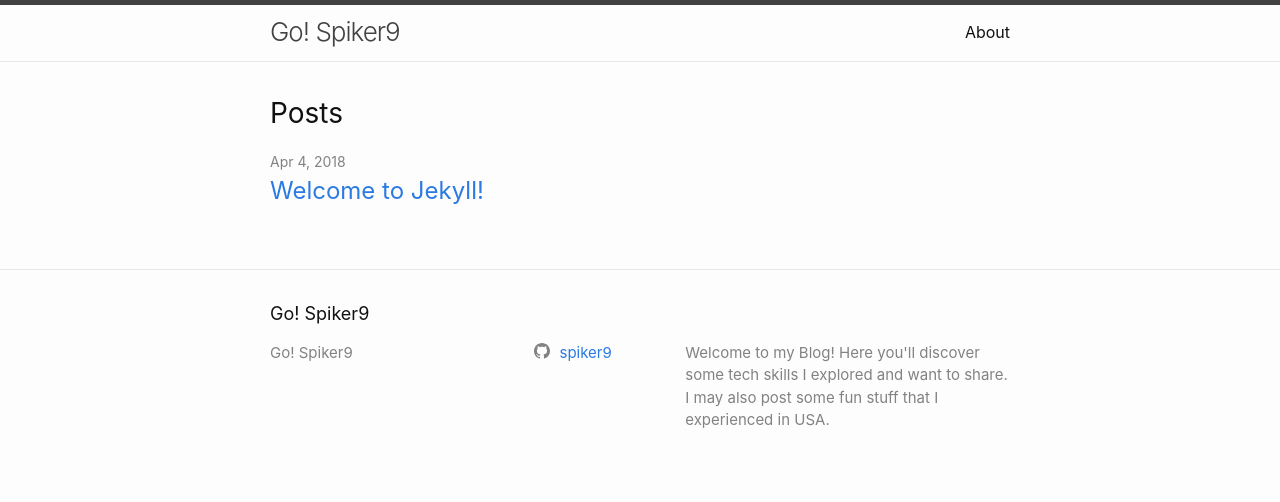
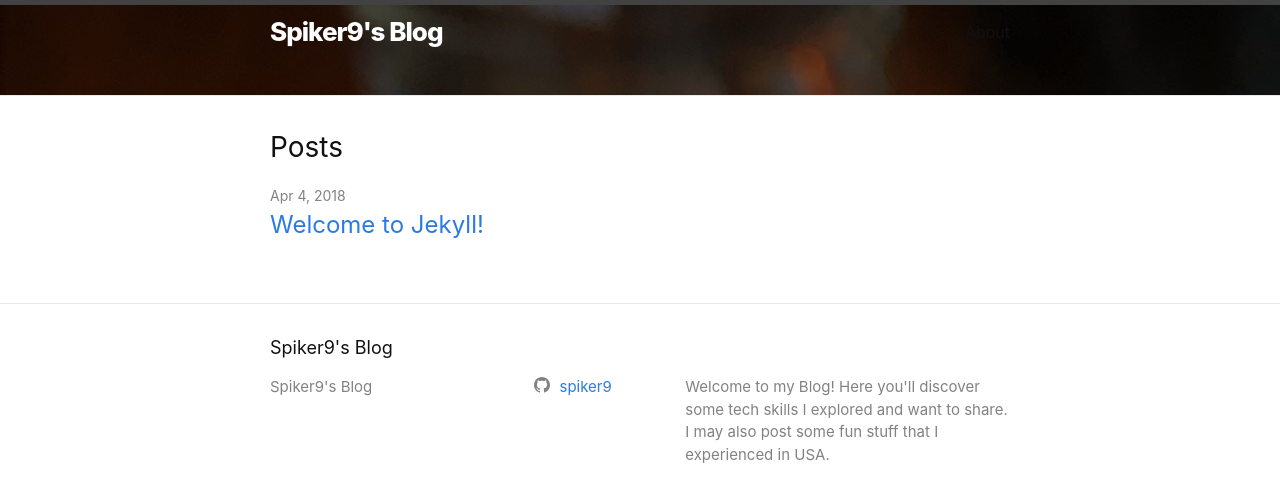
Before and after one commit to spiker9/spiker9.github.io, a Jekyll site: the page built from index.md, in a window 1280 px wide. Shown: the top 502 px of the page. Built offline with Jekyll 4.4.1, drawn with Linux system fonts in a browser that asks for light colours.

Commit message:
update banner style

```diff
--- a/_config.yml
+++ b/_config.yml
@@ -13,7 +13,7 @@
 # you will see them accessed via {{ site.title }}, {{ site.email }}, and so on.
 # You can create any custom variable you would like, and they will be accessible
 # in the templates via {{ site.myvariable }}.
-title: Go! Spiker9
+title: Spiker9's Blog
 email:
 description: >- # this means to ignore newlines until "baseurl:"
   Welcome to my Blog! Here you'll discover some tech skills I explored and want to share. I may also post some fun stuff that I experienced in USA.
--- a/_layouts/home.html
+++ b/_layouts/home.html
@@ -5,6 +5,7 @@ layout: default
 <div class="home">
   {%- if page.title -%}
     <h1 class="page-heading">{{ page.title }}</h1>
+    <h4 class="">Your willing heart will help you achieve the impossibel </h4>
   {%- endif -%}
 
   {{ content }}
--- a/_sass/minima.scss
+++ b/_sass/minima.scss
@@ -10,6 +10,7 @@ $base-line-height: 1.5 !default;
 
 $spacing-unit:     30px !default;
 
+$title-color:      white;
 $text-color:       #111 !default;
 $background-color: #fdfdfd !default;
 $brand-color:      #2a7ae2 !default;
@@ -45,7 +46,7 @@ $on-laptop:        800px !default;
 
 // Import partials.
 @import
-  "minima/base",
-  "minima/layout",
-  "minima/syntax-highlighting"
+  "style/base",
+  "style/layout",
+  "style/syntax-highlighting"
 ;
--- a/_sass/minima/_base.scss
+++ b/_sass/style/_base.scss
@@ -16,13 +16,14 @@ dl, dd, ol, ul, figure {
 body {
   font: $base-font-weight #{$base-font-size}/#{$base-line-height} $base-font-family;
   color: $text-color;
-  background-color: $background-color;
+  //background-color: $background-color;
   -webkit-text-size-adjust: 100%;
   -webkit-font-feature-settings: "kern" 1;
      -moz-font-feature-settings: "kern" 1;
        -o-font-feature-settings: "kern" 1;
           font-feature-settings: "kern" 1;
   font-kerning: normal;
+  //background-image: url('background.jpg');
 }
 
 
--- a/_sass/minima/_layout.scss
+++ b/_sass/style/_layout.scss
@@ -4,24 +4,26 @@
 .site-header {
   border-top: 5px solid $grey-color-dark;
   border-bottom: 1px solid $grey-color-light;
-  min-height: $spacing-unit * 1.865;
-
+  min-height: $spacing-unit * 3;
+  background-image: url('banner1.jpg');
+  background-repeat: no-repeat;
   // Positioning context for the mobile navigation icon
   position: relative;
 }
 
 .site-title {
   @include relative-font-size(1.625);
-  font-weight: 300;
+  font-weight: 800;
+  color: $title-color;
   line-height: $base-line-height * $base-font-size * 2.25;
   letter-spacing: -1px;
   margin-bottom: 0;
   float: left;
 
-  &,
-  &:visited {
-    color: $grey-color-dark;
+  &{
+    color: $title-color;
   }
+
 }
 
 .site-nav {
```
Also changed, not shown: _sass/style/_syntax-highlighting.scss (renamed from _sass/minima/_syntax-highlighting.scss), assets/background.jpg (added), assets/banner1.jpg (added).
